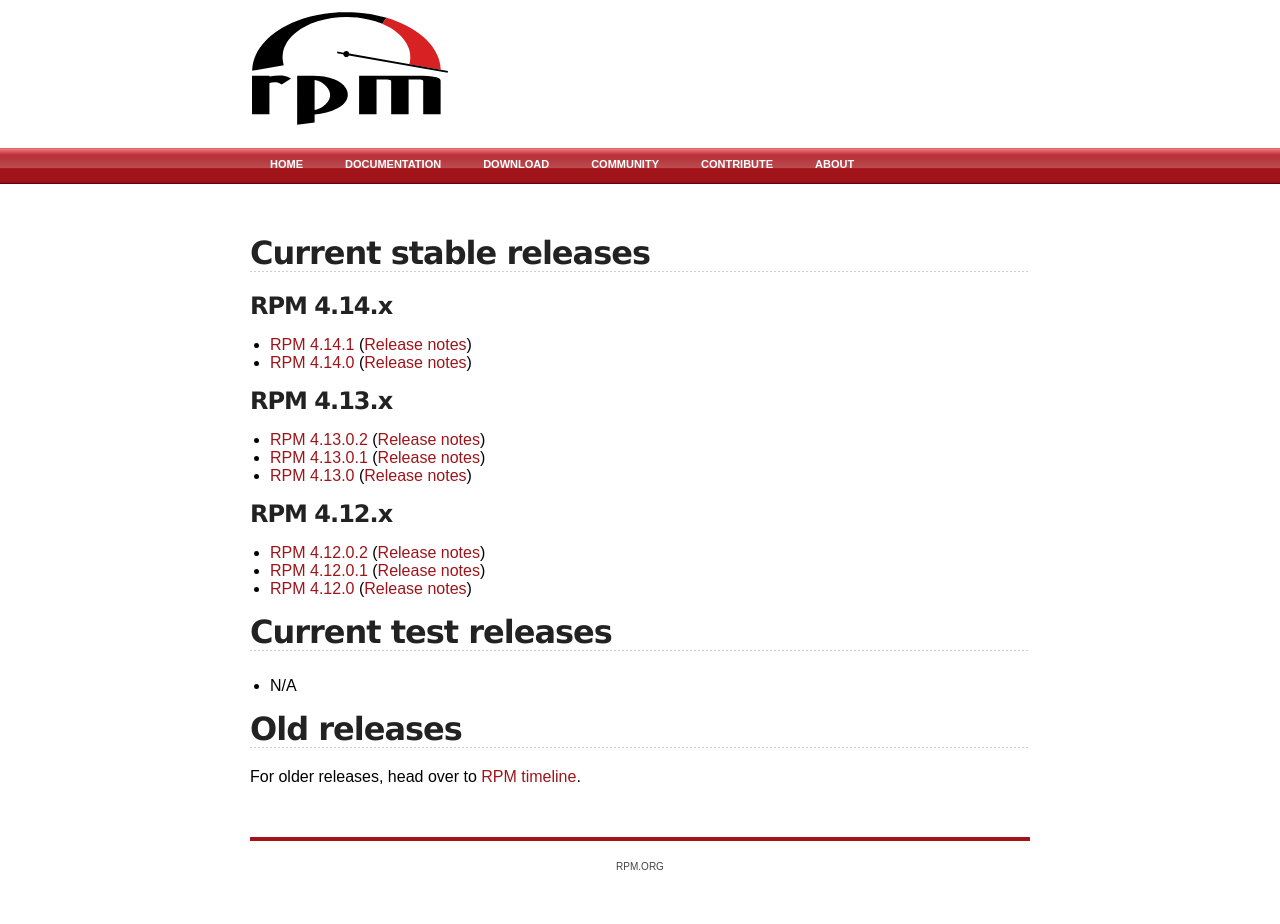
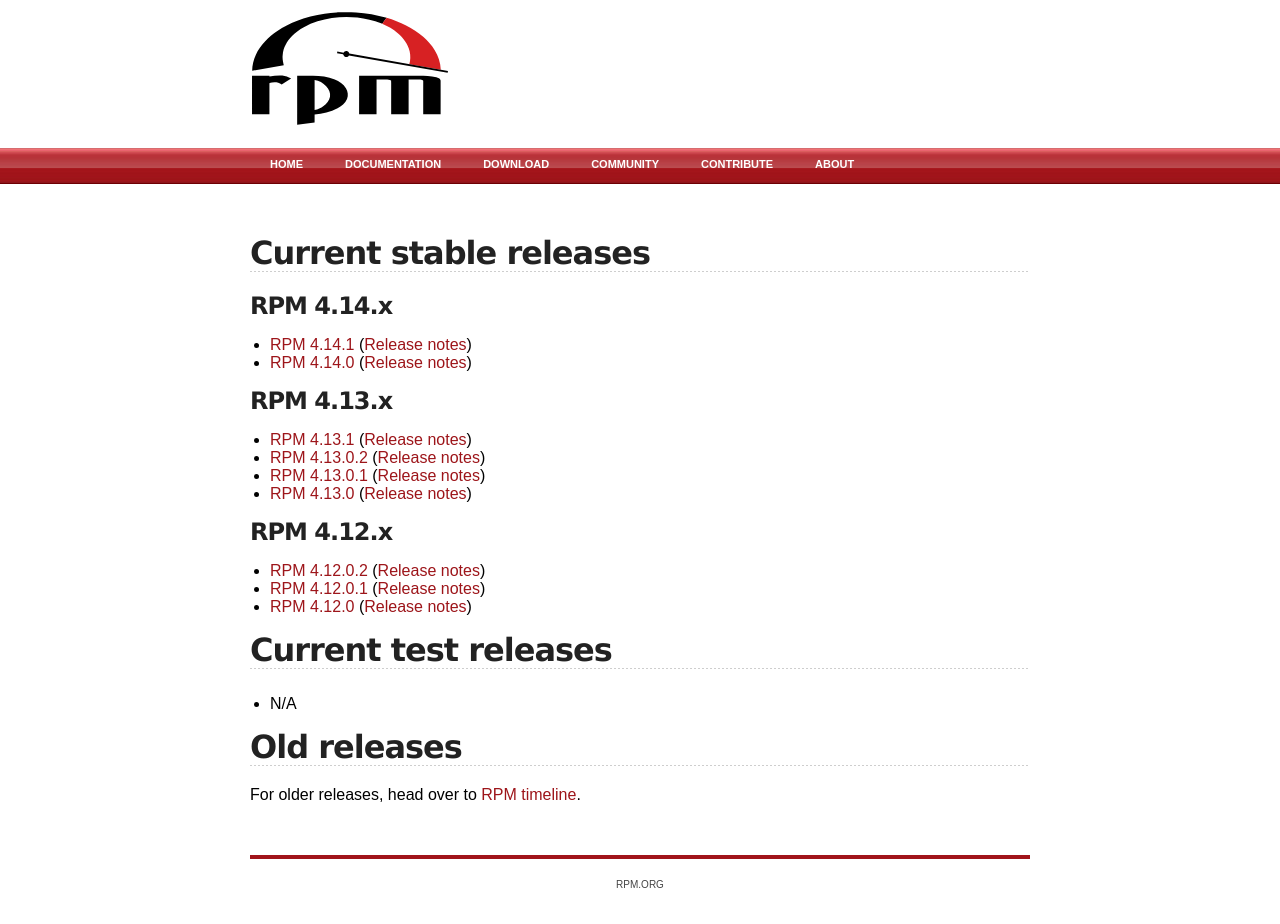
Before and after one commit to rpm-software-management/rpm-web, a Jekyll site: the page built from download.md, in a window 1280 px wide. Built offline with Jekyll 4.4.1, drawn with Linux system fonts in a browser that asks for light colours.

Commit message:
Remember to update download page too for 4.13.1
Too many places, sigh...

```diff
--- a/download.md
+++ b/download.md
@@ -12,6 +12,7 @@ title: rpm.org - Download
 
 ### RPM 4.13.x
 
+* [RPM 4.13.1](http://ftp.rpm.org/releases/rpm-4.13.x/rpm-4.13.1.tar.bz2) ([Release notes](wiki/Releases/4.13.1.html))
 * [RPM 4.13.0.2](http://ftp.rpm.org/releases/rpm-4.13.x/rpm-4.13.0.2.tar.bz2) ([Release notes](wiki/Releases/4.13.0.2.html))
 * [RPM 4.13.0.1](http://ftp.rpm.org/releases/rpm-4.13.x/rpm-4.13.0.1.tar.bz2) ([Release notes](wiki/Releases/4.13.0.1.html))
 * [RPM 4.13.0](http://ftp.rpm.org/releases/rpm-4.13.x/rpm-4.13.0.tar.bz2) ([Release notes](wiki/Releases/4.13.0.html))
```
